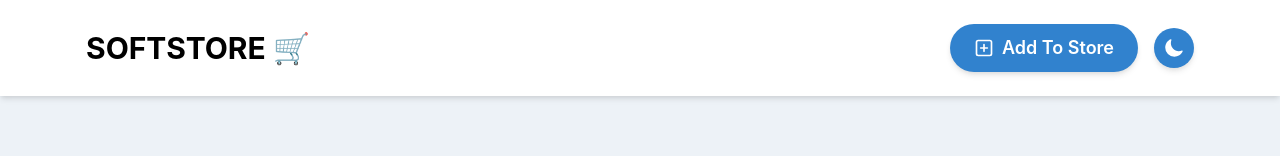
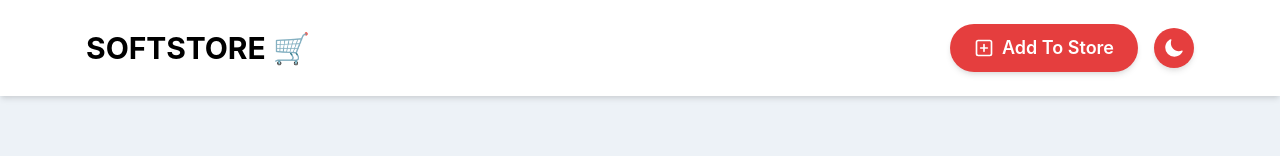
Before and after one commit to johnkunleajayi/mern-product, a React (Vite) app in the folder frontend/: page / in a window 1280 px wide. Shown: the top 156 px of the page. Built offline with nearby package versions, Linux system fonts and the light colour scheme; no server answers.

Commit message:
Update Navbar.jsx

```diff
--- a/frontend/src/components/Navbar.jsx
+++ b/frontend/src/components/Navbar.jsx
@@ -18,9 +18,10 @@ const Navbar = () => {
   const { colorMode, toggleColorMode } = useColorMode();
   const isDark = colorMode === "dark";
 
-  const bgColor = useColorModeValue("white", "gray.800"); // Light/dark background for Navbar
-  const textColor = useColorModeValue("black", "white");  // Adjust text color based on mode
-  const buttonBg = useColorModeValue("blue.500", "orange.400"); // Button background color for light/dark modes
+  const bgColor = useColorModeValue("white", "gray.800");
+  const textColor = useColorModeValue("black", "white");
+  const buttonBg = useColorModeValue("red.500", "red.400");
+  const buttonHoverBg = useColorModeValue("red.600", "red.500");
 
   return (
     <Box bg={bgColor} shadow="md" py={4}>
@@ -52,7 +53,7 @@ const Navbar = () => {
               <Button
                 bg={buttonBg}
                 color="white"
-                _hover={{ bg: isDark ? "orange.500" : "blue.600" }}
+                _hover={{ bg: buttonHoverBg }}
                 size="lg"
                 px={6}
                 rounded="full"
@@ -68,9 +69,9 @@ const Navbar = () => {
               onClick={toggleColorMode}
               icon={isDark ? <LuSun size="20" /> : <IoMoon size="20" />}
               aria-label="Toggle color mode"
-              bg={isDark ? "orange.400" : "blue.500"}
+              bg={isDark ? "red.400" : "red.500"}
               color="white"
-              _hover={{ bg: isDark ? "orange.500" : "blue.600" }}
+              _hover={{ bg: isDark ? "red.500" : "red.600" }}
               rounded="full"
               shadow="md"
             />
```
